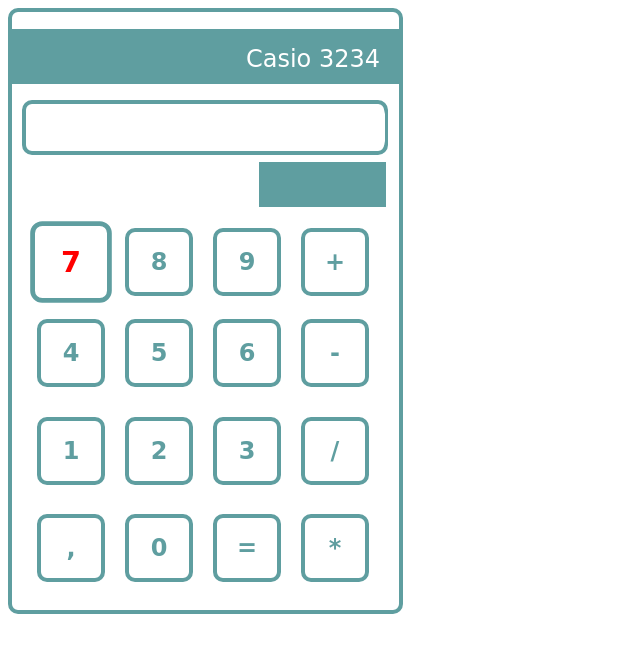
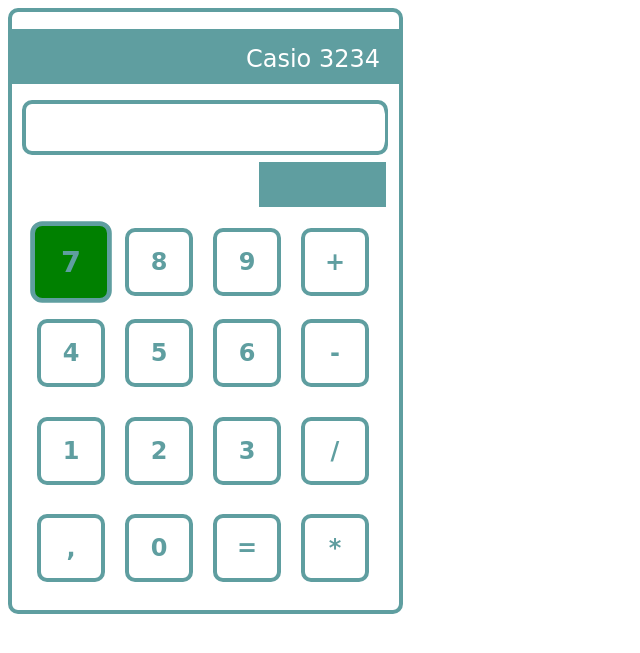
Before and after one commit to MaksTymof/makstymof.github.io, a web app: file Calculator/index.html in a window 1280 px wide, while the restyled element is pressed. Shown: the top 653 px of the page, without its empty margins (0-640 px from the left). Run offline with its HTML, style and script files only (its server is not run), Linux system fonts and the light colour scheme.

Commit message:
Update style.css

```diff
--- a/Calculator/style/style.css
+++ b/Calculator/style/style.css
@@ -87,7 +87,7 @@
 }
 
 button:active{
-	color: red;
+	background-color: green;
 }
 
 .eight,
```
